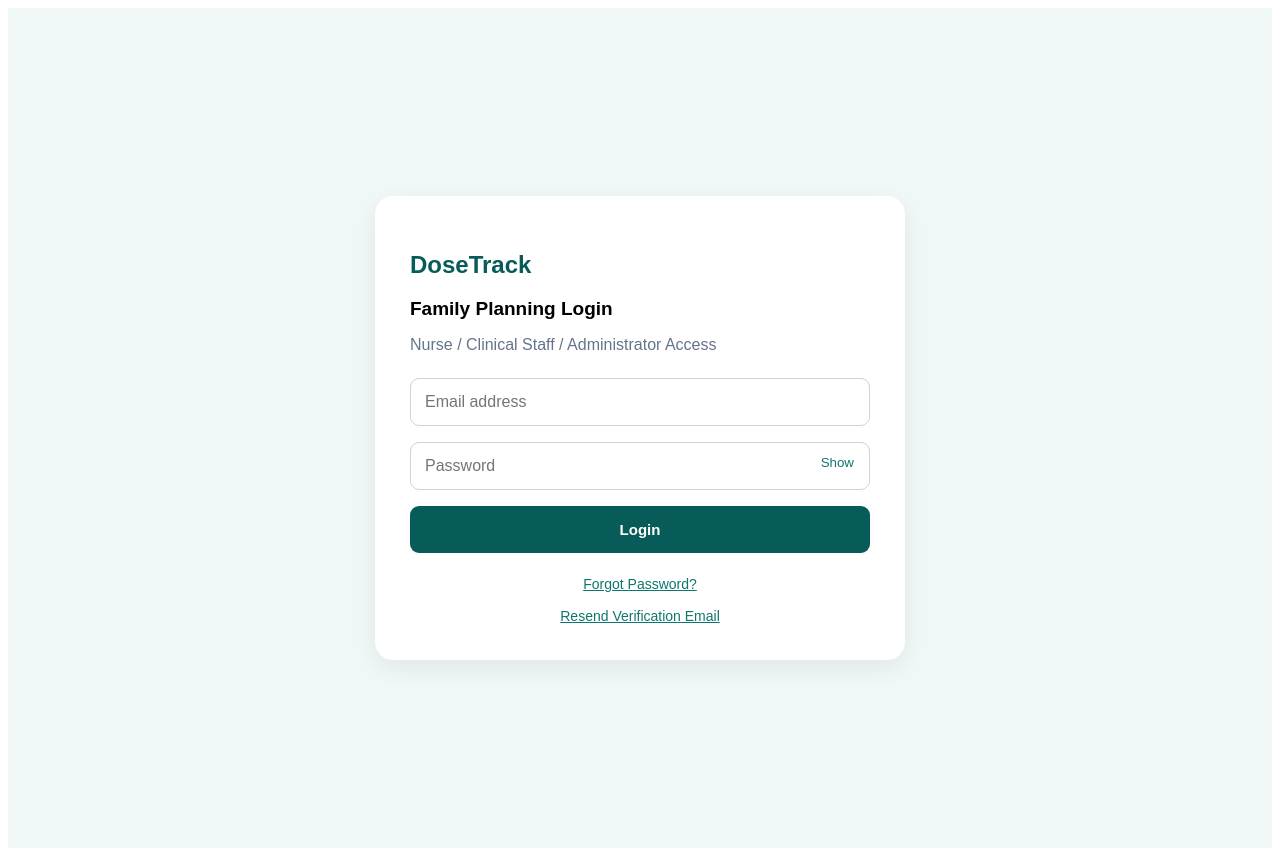
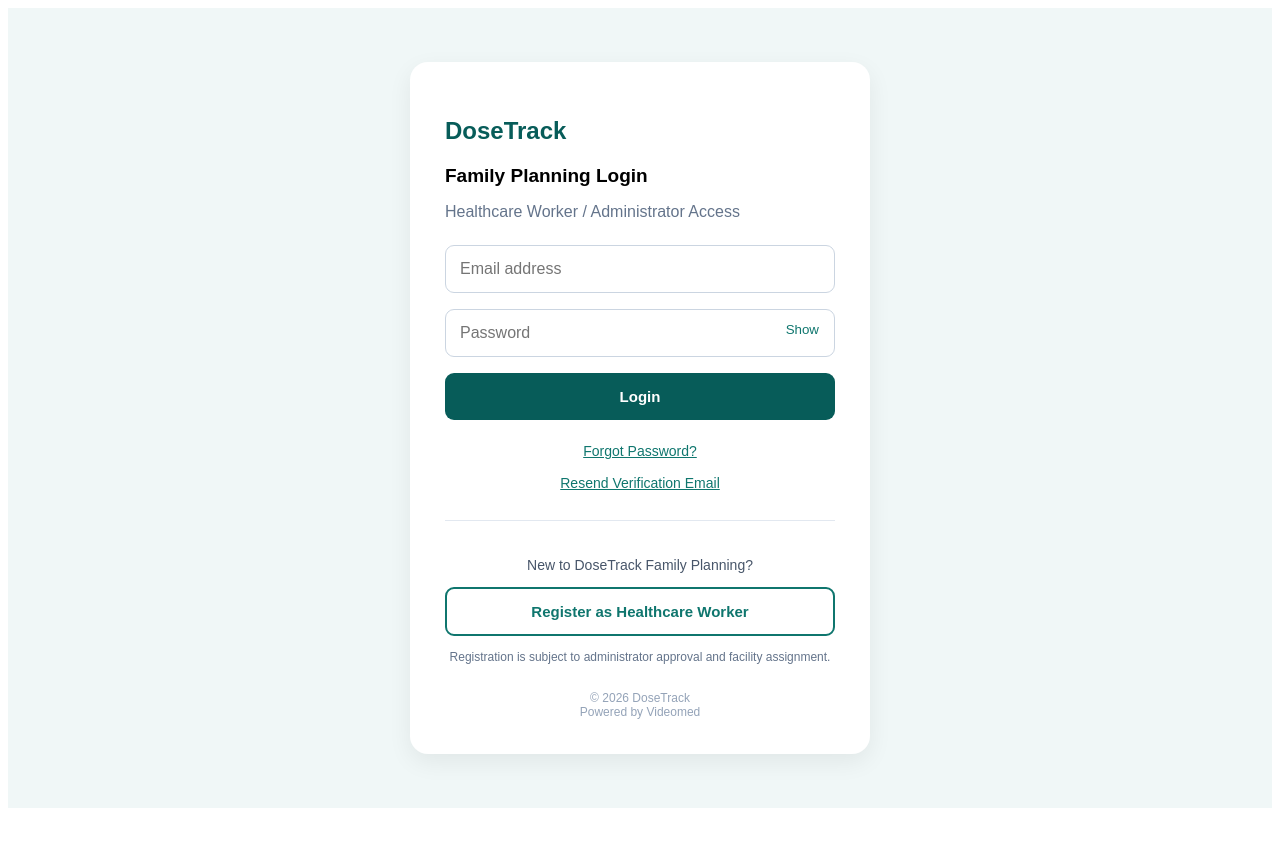
Before and after one commit to Siraajadams/Dosetracker, a Next.js app: page /login in a window 1280 px wide. After the commit the page ends 816 px from the top, so only its background shows below. Built offline with nearby package versions, Linux system fonts and the light colour scheme; no server answers.

Commit message:
Update page.tsx

```diff
--- a/app/login/page.tsx
+++ b/app/login/page.tsx
@@ -1,6 +1,7 @@
 
 "use client";
 
+import Link from "next/link";
 import { useState, type FormEvent, type CSSProperties } from "react";
 import { useRouter } from "next/navigation";
 import { supabase } from "@/lib/supabaseClient";
@@ -50,7 +51,7 @@ export default function LoginPage() {
         return;
       }
 
-      // Step 2: Check Super Admin permissions
+      // Step 2: Check Super Administrator permissions
       const { data: isAdmin, error: adminError } =
         await supabase.rpc("dt_is_super_admin");
 
@@ -64,7 +65,7 @@ export default function LoginPage() {
         return;
       }
 
-      // Step 3: Retrieve staff profile
+      // Step 3: Retrieve healthcare worker profile
       const { data: profile, error: profileError } =
         await supabase
           .from("staff_profiles")
@@ -79,7 +80,7 @@ export default function LoginPage() {
 
       if (!profile) {
         setMessage(
-          "Staff profile not found. Contact your administrator."
+          "Healthcare worker profile not found. Contact your administrator."
         );
         return;
       }
@@ -90,7 +91,7 @@ export default function LoginPage() {
         return;
       }
 
-      // Step 5: Check staff approval
+      // Step 5: Check healthcare worker approval
       if (
         profile.approval_status !== "approved" ||
         profile.is_active !== true
@@ -99,7 +100,8 @@ export default function LoginPage() {
         return;
       }
 
-      // Step 6: Redirect approved nurses
+      // Step 6: Redirect approved healthcare workers
+      // Keep existing internal role and route unchanged.
       if (profile.role === "nurse") {
         router.replace("/nurse/dashboard");
         return;
@@ -221,6 +223,7 @@ export default function LoginPage() {
         background: "#f0f7f7",
         fontFamily: "Arial, sans-serif",
         padding: 20,
+        boxSizing: "border-box",
       }}
     >
       <section
@@ -231,6 +234,7 @@ export default function LoginPage() {
           width: "100%",
           maxWidth: 460,
           boxShadow: "0 8px 25px #0001",
+          boxSizing: "border-box",
         }}
       >
         <h1 style={{ color: "#075c59" }}>
@@ -242,7 +246,7 @@ export default function LoginPage() {
         </h2>
 
         <p style={{ color: "#64748b" }}>
-          Nurse / Clinical Staff / Administrator Access
+          Healthcare Worker / Administrator Access
         </p>
 
         <form
@@ -369,6 +373,67 @@ export default function LoginPage() {
             Resend Verification Email
           </button>
         </div>
+
+        {/* Healthcare Worker Registration */}
+        <div
+          style={{
+            marginTop: 28,
+            paddingTop: 22,
+            borderTop: "1px solid #e2e8f0",
+            textAlign: "center",
+          }}
+        >
+          <p
+            style={{
+              color: "#475569",
+              fontSize: 14,
+              marginBottom: 14,
+            }}
+          >
+            New to DoseTrack Family Planning?
+          </p>
+
+          <Link
+            href="/register-nurse"
+            style={{
+              display: "block",
+              padding: 14,
+              borderRadius: 9,
+              border: "2px solid #0f766e",
+              color: "#0f766e",
+              background: "#ffffff",
+              textDecoration: "none",
+              fontWeight: 700,
+              fontSize: 15,
+            }}
+          >
+            Register as Healthcare Worker
+          </Link>
+
+          <p
+            style={{
+              color: "#64748b",
+              fontSize: 12,
+              lineHeight: 1.6,
+              marginTop: 12,
+            }}
+          >
+            Registration is subject to administrator
+            approval and facility assignment.
+          </p>
+        </div>
+
+        <footer
+          style={{
+            marginTop: 24,
+            textAlign: "center",
+            color: "#94a3b8",
+            fontSize: 12,
+          }}
+        >
+          © {new Date().getFullYear()} DoseTrack
+          <div>Powered by Videomed</div>
+        </footer>
       </section>
     </main>
   );
```
